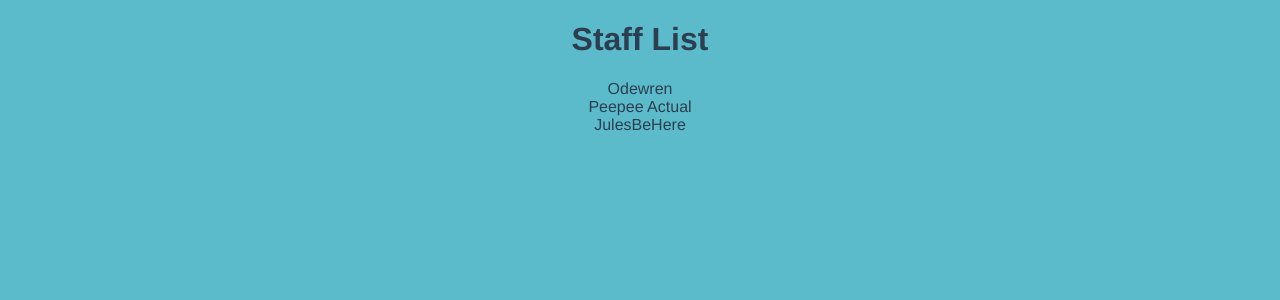
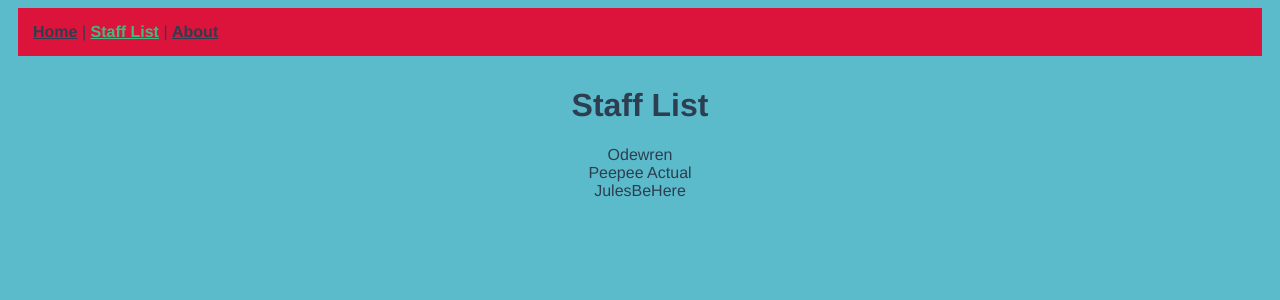
Before and after one commit to Indiana-Crossroads-Of-America/website, a Vue app: page /staff in a window 1280 px wide. Shown: the top 300 px of the page. Built offline with nearby package versions, Linux system fonts and the light colour scheme.

Commit message:
Updated things.

```diff
--- a/src/App.vue
+++ b/src/App.vue
@@ -3,9 +3,20 @@
     <!-- <router-link to="/">Home</router-link> |
     <router-link to="/staff">Staff List</router-link> |
     <router-link to="/about">About</router-link> -->
+    <Header></Header>
   </div>
   <router-view />
 </template>
+
+<script>
+import Header from "@/components/Header.vue";
+
+export default {
+  components: {
+    Header,
+  },
+};
+</script>
 
 <style>
 #app {
@@ -24,12 +35,26 @@ body {
  padding: 30px;
 } */
 
-#nav a {
+.outer-header {
+  padding: 0px 10px 10px;
+}
+
+.header {
+  overflow: hidden;
+  background-color: #dc143c;
+  padding: 15px;
+}
+
+.header-side {
+  float: left;
+}
+
+.header a {
   font-weight: bold;
   color: #2c3e50;
 }
 
-#nav a.router-link-exact-active {
+.header a.router-link-exact-active {
   color: #42b983;
 }
 </style>
--- a/src/components/Header.vue
+++ b/src/components/Header.vue
@@ -30,4 +30,13 @@ export default {
 .header-side {
   float: left;
 }
+
+.header a {
+  font-weight: bold;
+  color: #2c3e50;
+}
+
+.header a.router-link-exact-active {
+  color: #42b983;
+}
 </style>
--- a/src/views/Home.vue
+++ b/src/views/Home.vue
@@ -1,15 +1,10 @@
 <template>
-  <Header></Header>
   <div class="home">Welcome to the Indiana Crossroads of America website!</div>
 </template>
 
 <script>
-import Header from "@/components/Header.vue";
-
 export default {
   name: "Home",
-  components: {
-    Header,
-  },
+  components: {},
 };
 </script>
```
